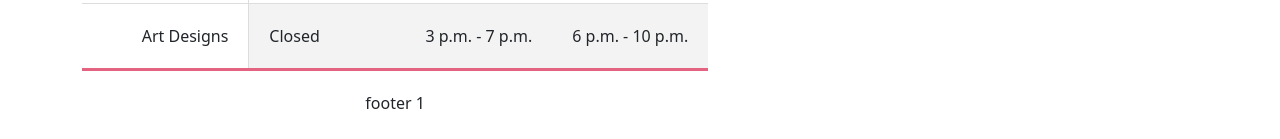
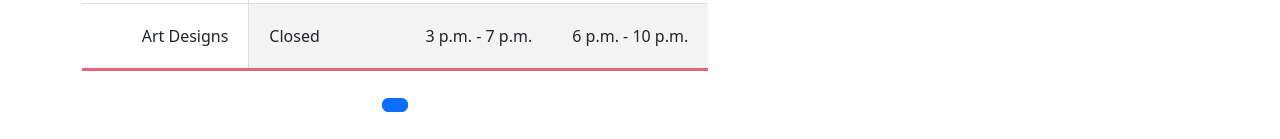
Before and after one commit to pdejort/fall-2024, a plain HTML site: page index.html in a window 1280 px wide. Shown: the part 1960-2099 px from the top of the page. Drawn offline with nearby package versions, Linux system fonts and the light colour scheme.

Commit message:
updated btn

```diff
--- a/index.html
+++ b/index.html
@@ -192,7 +192,7 @@ Welcome to Bloom & Whimsy, where nature's beauty meets artistic expression throu
 
       <tfoot class="text-center">
         <tr>
-          <td colspan="4">footer 1</td>
+          <td colspan="4"><a href="#" class="btn btn-primary"Learn More</td>
         </tr>
        </tfoot>
 
```
